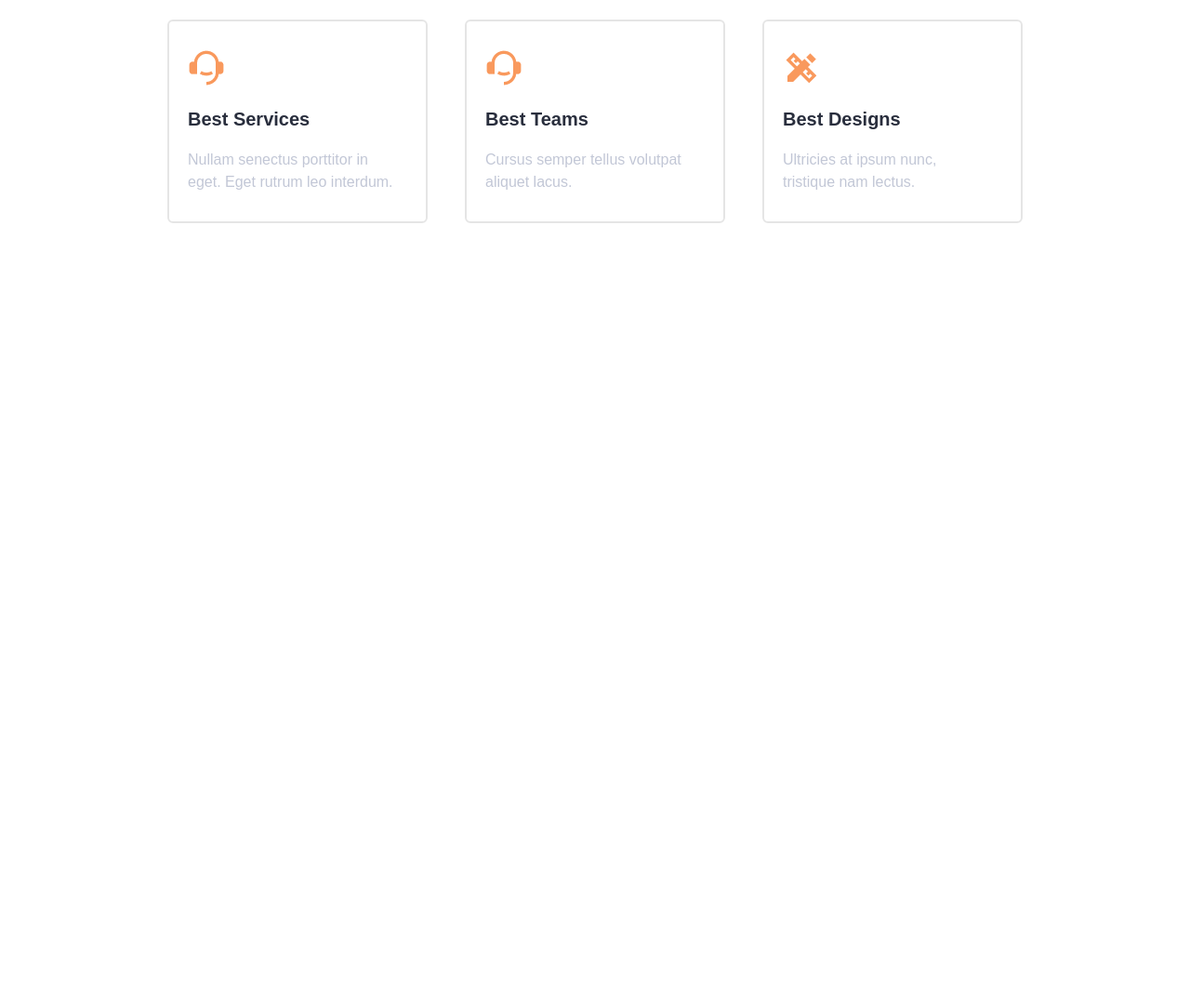
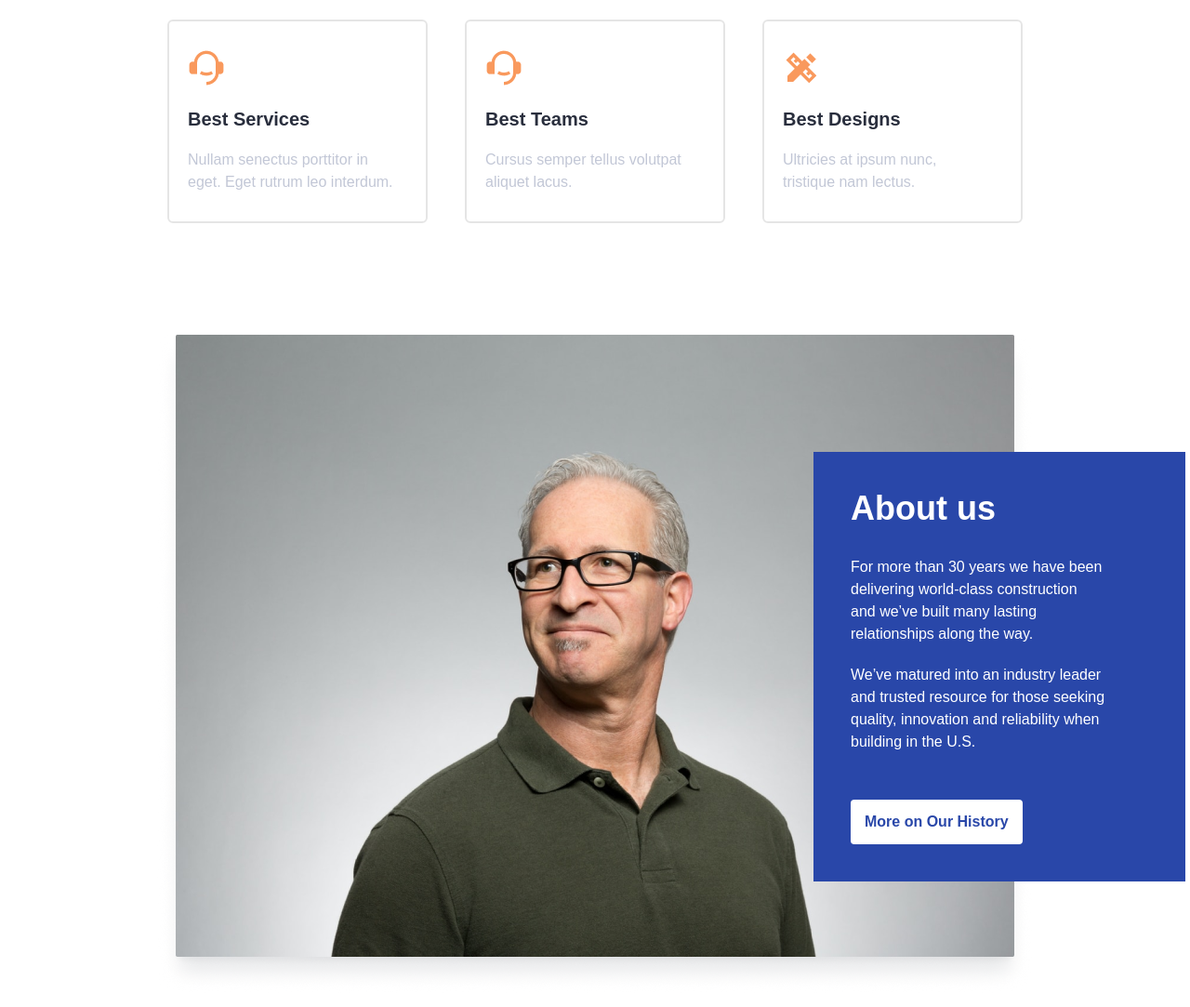
Before and after one commit to saadahmed18/The, a plain HTML site: page index.html in a window 1280 px wide. Shown: the part 981-2064 px from the top of the page at 93% size. Before the commit the page ends 1281 px from the top, so only its background shows below. Drawn offline with Linux system fonts and the light colour scheme.

Commit message:
Add About Us Section

```diff
--- a/assets/styles/main.css
+++ b/assets/styles/main.css
@@ -17,7 +17,7 @@
   --h3-size: 20px;
   --text-size: 20px;
   --alt-text-size: 18px;
-  --line-height:1.5;
+  --line-height: 1.5;
 }
 .container {
   padding: 0 15px;
@@ -60,6 +60,9 @@ ul {
   justify-content: center;
   align-items: center;
   flex-wrap: wrap;
+}
+section {
+  padding: var(--section-padding) 0;
 }
 .section-title {
   text-align: center;
@@ -143,9 +146,6 @@ header nav ul .active {
   font-size: var(--h1-size);
   color: var(--title-color);
 }
-.our-reputation {
-  padding: var(--section-padding) 0;
-}
 .our-reputation .cards-list {
   gap: 40px;
 }
@@ -165,3 +165,33 @@ header nav ul .active {
   color: var(--alt-text-color);
   line-height: var(--line-height);
 }
+.about-us .container {
+  position: relative;
+}
+.about-us .col:last-child {
+  position: absolute;
+  right: -50px;
+  width: 400px;
+  padding: 40px;
+  color: var(--white);
+  background-color: var(--main-color);
+}
+.about-us .col h2 {
+  margin-bottom: 30px;
+  font-size: var(--h2-size);
+  color: var(--white);
+}
+.about-us .col p {
+  margin-bottom: 20px;
+  line-height: var(--line-height);
+}
+.about-us .col a {
+  display: block;
+  width: fit-content;
+  padding: 15px;
+  margin-top: 50px;
+  border-radius: 4px;
+  font-weight: bold;
+  color: var(--main-color);
+  background-color: var(--white);
+}
--- a/index.html
+++ b/index.html
@@ -17,7 +17,7 @@
           <input type="checkbox" id="toggel" />
           <ul>
             <li><a href="#home">Home</a></li>
-            <li><a href="#">About Us</a></li>
+            <li><a href="#about-us">About Us</a></li>
             <li><a href="#">Projects</a></li>
             <li><a href="#">Services</a></li>
             <li><a class="active" href="#">Contact Us </a></li>
@@ -65,6 +65,28 @@
           </div>
         </div>
       </section>
+      <section class="about-us" id="about-us">
+        <div class="container d-flex">
+          <div class="col"><img src="assets/images/image-1.webp" alt="Image-1" /></div>
+          <div class="col">
+            <h2>About us</h2>
+            <p>
+              For more than 30 years we have been <br />
+              delivering world-class construction <br />
+              and we’ve built many lasting <br />
+              relationships along the way.
+            </p>
+            <p>
+              We’ve matured into an industry leader <br />
+              and trusted resource for those seeking <br />
+              quality, innovation and reliability when <br />
+              building in the U.S.
+            </p>
+            <a href="#">More on Our History</a>
+          </div>
+        </div>
+      </section>
+
     </main>
   </body>
 </html>
```
